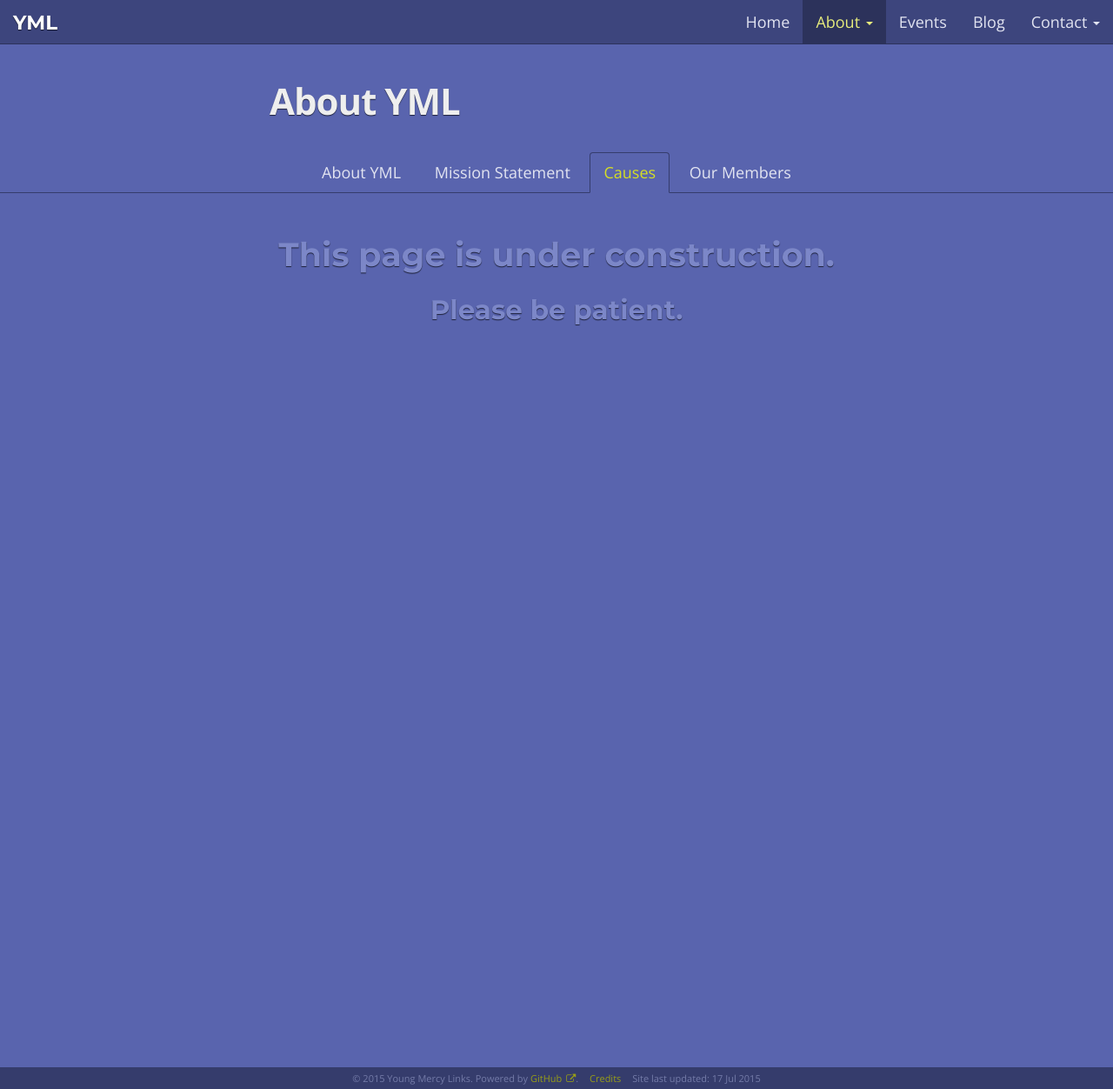
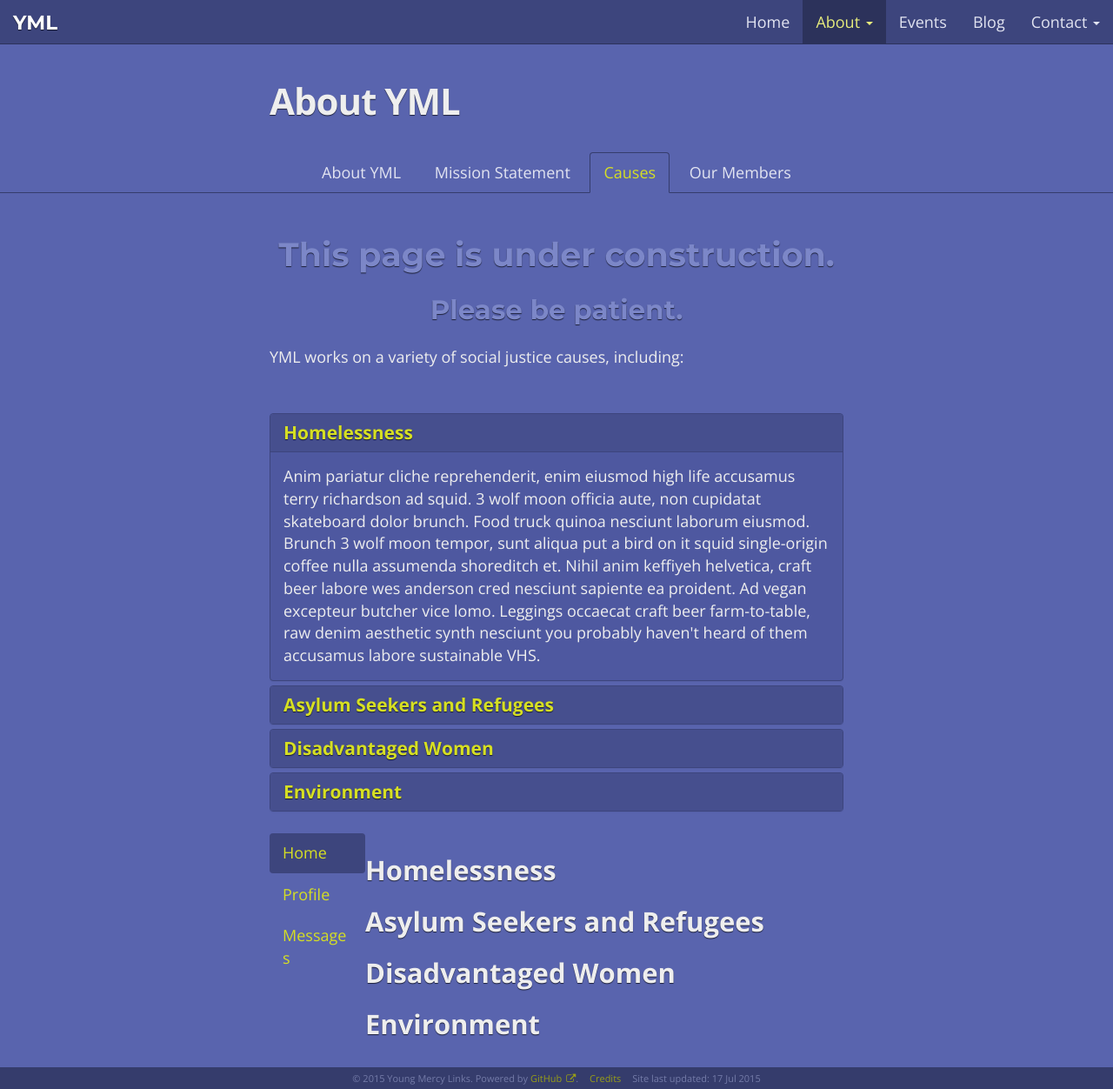
Before and after one commit to youngmercylinks/youngmercylinks.github.io, a Jekyll site: the page built from _pages/causes.html, in a window 1280 px wide and 1252 px high. Shown: the whole window at 87% size. Built offline with Jekyll 4.4.1, drawn with Linux system fonts in a browser that asks for light colours; nearby versions of some CDN libraries.

Commit message:
Added accordion panels to Causes page
Will use accordion panels for mobile screens and a floating nav list for larger screens

```diff
--- a/_pages/causes.html
+++ b/_pages/causes.html
@@ -5,3 +5,89 @@ title: Causes we work on
 permalink: /about/causes.html
 ---
 {% include construction.html %}
+YML works on a variety of social justice causes, including:<br><br><br>
+  </div>
+</div>
+<div class="row text-row">
+  <div class="col-xs-12">
+    <div class="panel-group" id="accordion" role="tablist" aria-multiselectable="true">
+      <div class="panel panel-default">
+        <div class="panel-heading" role="tab" id="Homelessness">
+          <h4 class="panel-title">
+            <a role="button" data-toggle="collapse" data-parent="#accordion" href="#collapseHomelessness" aria-expanded="true" aria-controls="collapseHomelessness">
+              Homelessness
+            </a>
+          </h4>
+        </div>
+        <div id="collapseHomelessness" class="panel-collapse collapse in" role="tabpanel" aria-labelledby="Homelessness">
+          <div class="panel-body">
+            Anim pariatur cliche reprehenderit, enim eiusmod high life accusamus terry richardson ad squid. 3 wolf moon officia aute, non cupidatat skateboard dolor brunch. Food truck quinoa nesciunt laborum eiusmod. Brunch 3 wolf moon tempor, sunt aliqua put a bird on it squid single-origin coffee nulla assumenda shoreditch et. Nihil anim keffiyeh helvetica, craft beer labore wes anderson cred nesciunt sapiente ea proident. Ad vegan excepteur butcher vice lomo. Leggings occaecat craft beer farm-to-table, raw denim aesthetic synth nesciunt you probably haven't heard of them accusamus labore sustainable VHS.
+          </div>
+        </div>
+      </div>
+      <div class="panel panel-default">
+        <div class="panel-heading" role="tab" id="AsylumSeekersAndRefugees">
+          <h4 class="panel-title">
+            <a class="collapsed" role="button" data-toggle="collapse" data-parent="#accordion" href="#collapseAsylumSeekersAndRefugees" aria-expanded="false" aria-controls="collapseAsylumSeekersAndRefugees">
+              Asylum Seekers and Refugees
+            </a>
+          </h4>
+        </div>
+        <div id="collapseAsylumSeekersAndRefugees" class="panel-collapse collapse" role="tabpanel" aria-labelledby="AsylumSeekersAndRefugees">
+          <div class="panel-body">
+            Anim pariatur cliche reprehenderit, enim eiusmod high life accusamus terry richardson ad squid. 3 wolf moon officia aute, non cupidatat skateboard dolor brunch. Food truck quinoa nesciunt laborum eiusmod. Brunch 3 wolf moon tempor, sunt aliqua put a bird on it squid single-origin coffee nulla assumenda shoreditch et. Nihil anim keffiyeh helvetica, craft beer labore wes anderson cred nesciunt sapiente ea proident. Ad vegan excepteur butcher vice lomo. Leggings occaecat craft beer farm-to-table, raw denim aesthetic synth nesciunt you probably haven't heard of them accusamus labore sustainable VHS.
+          </div>
+        </div>
+      </div>
+      <div class="panel panel-default">
+        <div class="panel-heading" role="tab" id="DisadvantagedWomen">
+          <h4 class="panel-title">
+            <a class="collapsed" role="button" data-toggle="collapse" data-parent="#accordion" href="#collapseDisadvantagedWomen" aria-expanded="false" aria-controls="collapseDisadvantagedWomen">
+              Disadvantaged Women
+            </a>
+          </h4>
+        </div>
+        <div id="collapseDisadvantagedWomen" class="panel-collapse collapse" role="tabpanel" aria-labelledby="DisadvantagedWomen">
+          <div class="panel-body">
+            Anim pariatur cliche reprehenderit, enim eiusmod high life accusamus terry richardson ad squid. 3 wolf moon officia aute, non cupidatat skateboard dolor brunch. Food truck quinoa nesciunt laborum eiusmod. Brunch 3 wolf moon tempor, sunt aliqua put a bird on it squid single-origin coffee nulla assumenda shoreditch et. Nihil anim keffiyeh helvetica, craft beer labore wes anderson cred nesciunt sapiente ea proident. Ad vegan excepteur butcher vice lomo. Leggings occaecat craft beer farm-to-table, raw denim aesthetic synth nesciunt you probably haven't heard of them accusamus labore sustainable VHS.
+          </div>
+        </div>
+      </div>
+      <div class="panel panel-default">
+        <div class="panel-heading" role="tab" id="headingEnvironment">
+          <h4 class="panel-title">
+            <a class="collapsed" role="button" data-toggle="collapse" data-parent="#accordion" href="#collapseEnvironment" aria-expanded="false" aria-controls="collapseEnvironment">
+              Environment
+            </a>
+          </h4>
+        </div>
+        <div id="collapseEnvironment" class="panel-collapse collapse" role="tabpanel" aria-labelledby="headingEnvironment">
+          <div class="panel-body">
+            Anim pariatur cliche reprehenderit, enim eiusmod high life accusamus terry richardson ad squid. 3 wolf moon officia aute, non cupidatat skateboard dolor brunch. Food truck quinoa nesciunt laborum eiusmod. Brunch 3 wolf moon tempor, sunt aliqua put a bird on it squid single-origin coffee nulla assumenda shoreditch et. Nihil anim keffiyeh helvetica, craft beer labore wes anderson cred nesciunt sapiente ea proident. Ad vegan excepteur butcher vice lomo. Leggings occaecat craft beer farm-to-table, raw denim aesthetic synth nesciunt you probably haven't heard of them accusamus labore sustainable VHS.
+          </div>
+        </div>
+      </div>
+    </div>
+  </div>
+</div>
+
+<div class="row text-row">
+  <div class="col-xs-2">
+    <nav>
+      <ul class="nav nav-pills nav-stacked">
+        <li role="presentation" class="active"><a href="#">Home</a></li>
+        <li role="presentation"><a href="#">Profile</a></li>
+        <li role="presentation"><a href="#">Messages</a></li>
+      </ul>
+    </nav>
+  </div>
+  <div class="col-xs-10">
+    <h3>Homelessness</h3>
+
+    <h3>Asylum Seekers and Refugees</h3>
+
+    <h3>Disadvantaged Women</h3>
+
+    <h3>Environment</h3>
+  </div>
+</div>
--- a/_sass/_variables.scss
+++ b/_sass/_variables.scss
@@ -145,7 +145,7 @@ $table-bg:                      transparent !default;
 //** Background color used for `.table-striped`.
 $table-bg-accent:               #f9f9f9 !default;
 //** Background color used for `.table-hover`.
-$table-bg-hover:                #f5f5f5 !default;
+$table-bg-hover:                lighten($body-bg, 10%) !default;
 $table-bg-active:               $table-bg-hover !default;
 
 //** Border color for table and cell borders.
@@ -756,21 +756,21 @@ $list-group-link-heading-color: #333 !default;
 //
 //##
 
-$panel-bg:                    #fff !default;
+$panel-bg:                    darken($body-bg, 5%) !default;
 $panel-body-padding:          15px !default;
 $panel-heading-padding:       10px 15px !default;
 $panel-footer-padding:        $panel-heading-padding !default;
 $panel-border-radius:         $border-radius-base !default;
 
 //** Border color for elements within panels
-$panel-inner-border:          #ddd !default;
-$panel-footer-bg:             #f5f5f5 !default;
+$panel-inner-border:          darken($body-bg, 15%) !default;
+$panel-footer-bg:             darken($body-bg, 10%) !default;
 
-$panel-default-text:          $gray-dark !default;
-$panel-default-border:        #ddd !default;
-$panel-default-heading-bg:    #f5f5f5 !default;
+$panel-default-text:          $brand-primary !default;
+$panel-default-border:        darken($body-bg, 15%) !default;
+$panel-default-heading-bg:    darken($body-bg, 10%) !default;
 
-$panel-primary-text:          #fff !default;
+$panel-primary-text:          $text-color !default;
 $panel-primary-border:        $brand-primary !default;
 $panel-primary-heading-bg:    $brand-primary !default;
 
```
